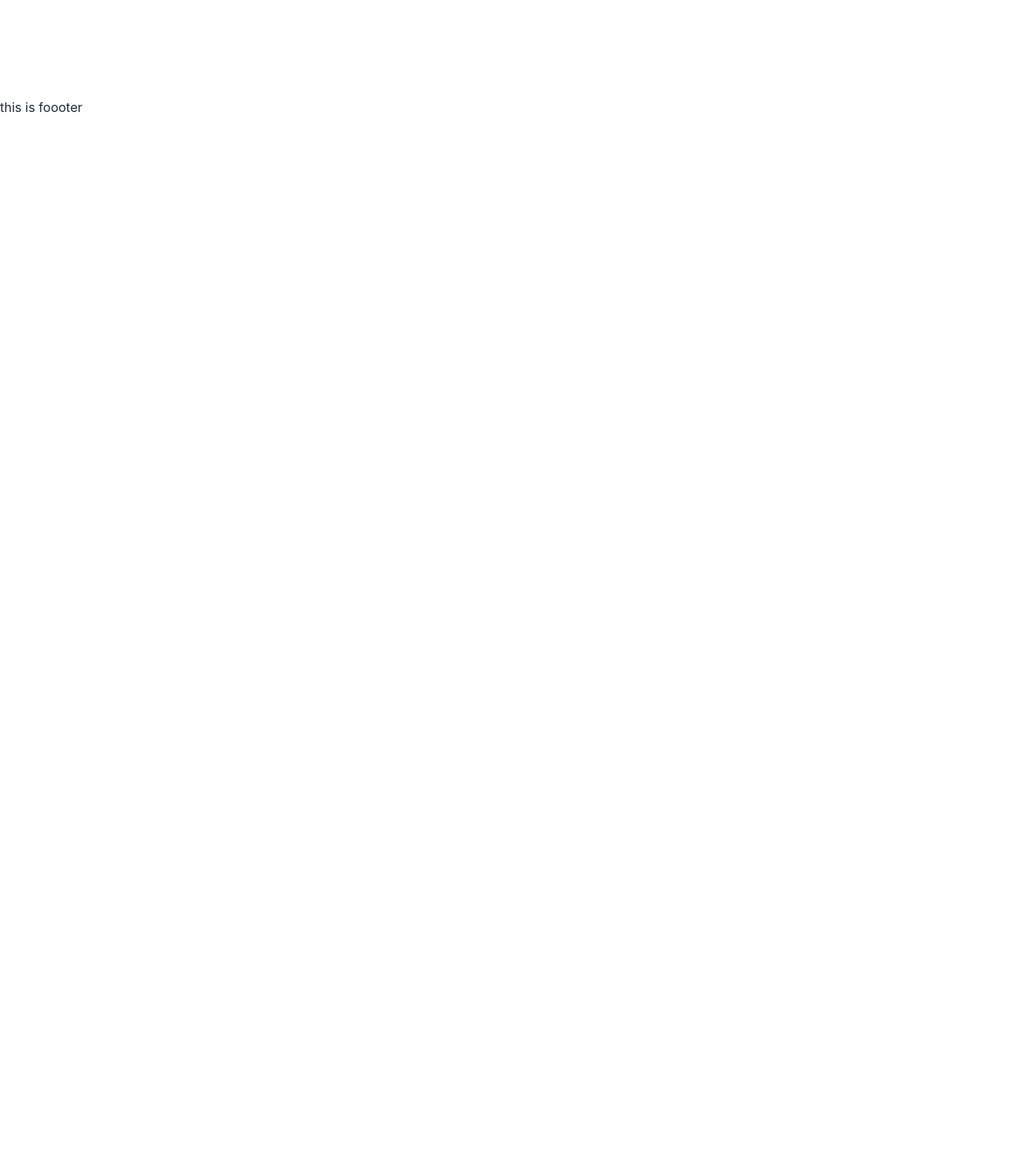
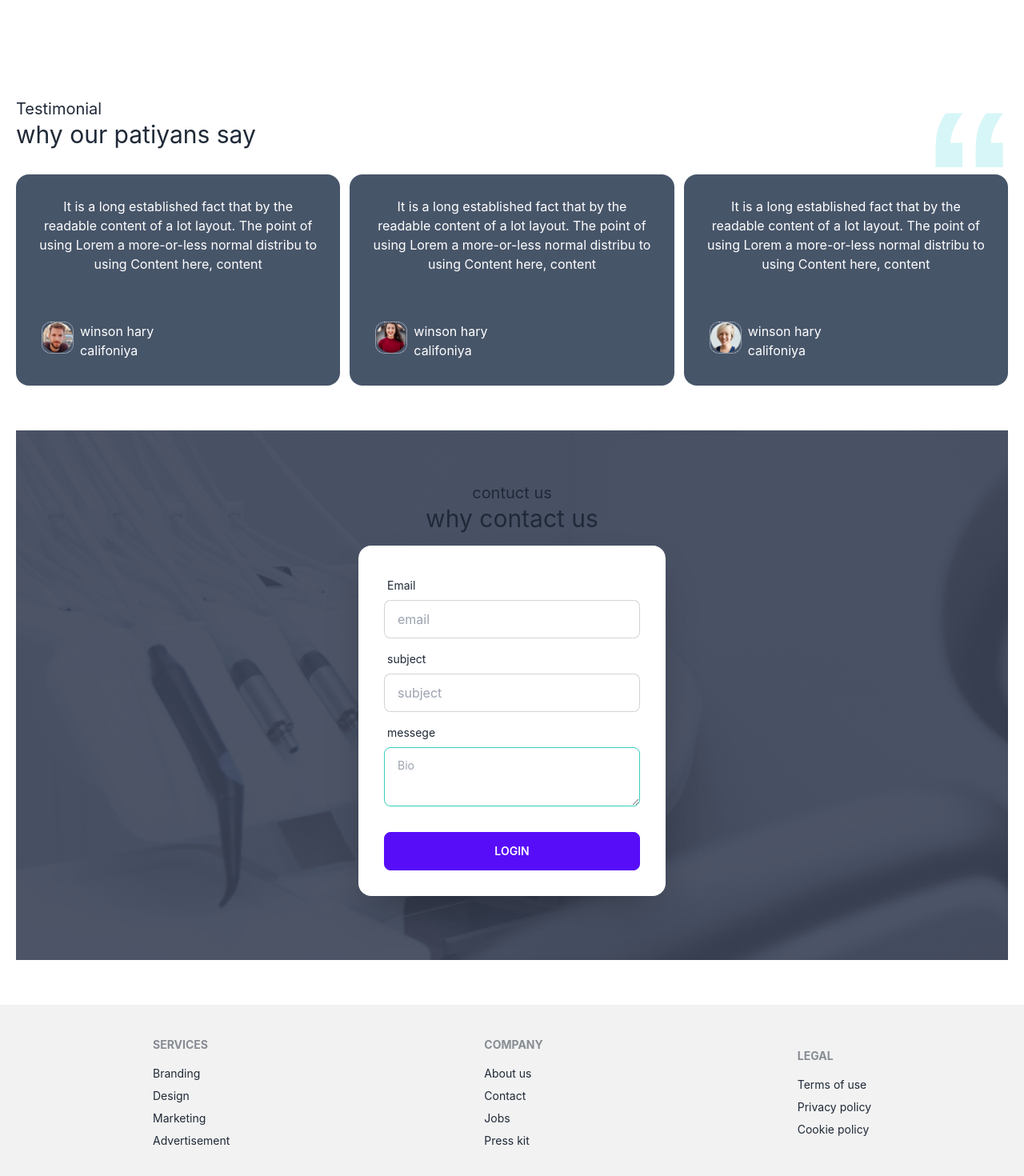
Before and after one commit to devSobuj910/doctors-portal, a React (Create React App) app: page / in a window 1280 px wide. Shown: the part 2359-3829 px from the top of the page at 80% size. Before the commit the page ends 2505 px from the top, so only its background shows below. Built offline with nearby package versions, Linux system fonts and the light colour scheme.

Commit message:
desing complate

```diff
--- a/src/pages/home/Home.js
+++ b/src/pages/home/Home.js
@@ -2,8 +2,10 @@ import React from "react";
 import Banner from "./baner/Banner";
 import Cardonfos from "./cardinfo/Cardonfos";
 import Care from "./care/Care";
+import ContactForm from "./contactform/ContactForm";
 import Apoinment from "./makeapoinment/Apoinment";
 import Servics from "./services/Servics";
+import Testmonians from "./testmoniyal/Testmonians";
 
 const Home = () => {
   return (
@@ -13,6 +15,8 @@ const Home = () => {
       <Servics></Servics>
       <Care></Care>
       <Apoinment></Apoinment>
+      <Testmonians></Testmonians>
+      <ContactForm></ContactForm>
     </div>
   );
 };
--- /dev/null
+++ b/src/pages/home/contactform/ContactForm.js
@@ -0,0 +1,18 @@
+import React from "react";
+import bgimg from "../../.././assets/images/appointment.png";
+import Form from "./Form";
+
+const ContactForm = () => {
+  return (
+    <div className="text-center my-14 py-16" style={{ backgroundImage: `url(${bgimg})` }}>
+      <h4 className="text-xl">contuct us</h4>
+
+      <h2 className="text-3xl">why contact us</h2>
+      <div>
+        <Form></Form>
+      </div>
+    </div>
+  );
+};
+
+export default ContactForm;
--- /dev/null
+++ b/src/pages/home/contactform/Form.js
@@ -0,0 +1,52 @@
+import React from 'react';
+import { Link } from 'react-router-dom';
+
+
+const Form = () => {
+    return (
+      <div className="hero">
+        <div className="hero-content flex-col  ">
+          <div className="card w-96 shadow-2xl bg-base-100">
+            <div className="card-body">
+              <div className="form-control">
+                <label className="label">
+                  <span className="label-text">Email</span>
+                </label>
+                <input
+                  type="text"
+                  placeholder="email"
+                  className="input input-bordered"
+                />
+              </div>
+              <div className="form-control">
+                <label className="label">
+                  <span className="label-text">subject</span>
+                </label>
+                <input
+                  type="text"
+                  placeholder="subject"
+                  className="input input-bordered"
+                />
+              </div>
+
+              <div className="form-control">
+                <label className="label">
+                  <span className="label-text">messege</span>
+                </label>
+                <textarea
+                  className="textarea textarea-accent"
+                  placeholder="Bio"
+                ></textarea>
+              </div>
+
+              <div className="form-control mt-6">
+                <button className="btn btn-primary">Login</button>
+              </div>
+            </div>
+          </div>
+        </div>
+      </div>
+    );
+};
+
+export default Form;
--- /dev/null
+++ b/src/pages/home/testmoniyal/Tesmoniya.js
@@ -0,0 +1,24 @@
+import React from 'react';
+
+const Tesmoniya = ({ info}) => {
+
+    const { name, describe, img, city } = info;
+
+
+
+    return (
+      <div className="card bg-slate-600 text-white ">
+            <p className='p-7 text-center'>{ describe}</p>
+            <div className="card-body flex lg:flex-row justify-start ">
+                <img className='w-10 h-10 rounded-xl border rounded-xl  bottom-1 border-dotted' src={img} alt="" />
+                <div >
+                    <h2 className='text-white'>{name}</h2>
+                    <p>{ city}</p>
+                </div>
+
+        </div>
+      </div>
+    );
+};
+
+export default Tesmoniya;
--- /dev/null
+++ b/src/pages/home/testmoniyal/Testmonians.js
@@ -0,0 +1,55 @@
+import React from "react";
+import Tesmoniya from "./Tesmoniya";
+import pepole1 from "../../.././assets/images/people1.png";
+import people2 from "../../.././assets/images/people2.png";
+import people3 from "../../.././assets/images/people3.png";
+import quts from "../../.././assets/icons/quote.svg";
+
+const Testmonians = () => {
+  const testmoniyalinfo = [
+    {
+      id: 1,
+      img: pepole1,
+      describe:
+        "It is a long established fact that by the readable content of a lot layout. The point of using Lorem a more-or-less normal distribu to using Content here, content",
+      name: "winson hary",
+      city: "califoniya"
+    },
+    {
+      id: 2,
+      img: people2,
+      describe:
+        "It is a long established fact that by the readable content of a lot layout. The point of using Lorem a more-or-less normal distribu to using Content here, content",
+      name: "winson hary",
+      city: "califoniya"
+    },
+    {
+      id: 3,
+      img: people3,
+      describe:
+        "It is a long established fact that by the readable content of a lot layout. The point of using Lorem a more-or-less normal distribu to using Content here, content",
+      name: "winson hary",
+      city: "califoniya"
+    }
+  ];
+
+  return (
+    <div>
+      <div className="flex justify-between ">
+        <div>
+          <h3 className="text-xl ">Testimonial</h3>
+          <h1 className="text-3xl">why our patiyans say</h1>
+        </div>
+        <img className="w-24 h-24 " src={quts} alt="" />
+      </div>
+
+      <div className="grid grid-cols-1 gap-3 md:grid-cols-2 lg:grid-cols-3">
+        {testmoniyalinfo.map((info) => (
+          <Tesmoniya key={info.id} info={info}></Tesmoniya>
+        ))}
+      </div>
+    </div>
+  );
+};
+
+export default Testmonians;
--- a/src/shared/footer/Foooter.js
+++ b/src/shared/footer/Foooter.js
@@ -1,10 +1,53 @@
 import React from "react";
-
+import { Link } from "react-router-dom";
 const Foooter = () => {
   return (
-    <div>
-      <h1>this is foooter</h1>
-    </div>
+    <footer>
+      <footer className="footer p-10 bg-base-200 text-base-content">
+        <div className="m-auto">
+          <span className="footer-title">Services</span>
+          <Link to="/" className="link link-hover">
+            Branding
+          </Link>
+          <Link to="/" className="link link-hover">
+            Design
+          </Link>
+          <Link to="/" className="link link-hover">
+            Marketing
+          </Link>
+          <Link to="/" className="link link-hover">
+            Advertisement
+          </Link>
+        </div>
+        <div className="m-auto">
+          <span className="footer-title">Company</span>
+          <Link to="/" className="link link-hover">
+            About us
+          </Link>
+          <Link to="/" className="link link-hover">
+            Contact
+          </Link>
+          <Link to="/" className="link link-hover">
+            Jobs
+          </Link>
+          <Link to="/" className="link link-hover">
+            Press kit
+          </Link>
+        </div>
+        <div className="m-auto">
+          <span className="footer-title">Legal</span>
+          <Link to="/" className="link link-hover">
+            Terms of use
+          </Link>
+          <Link to="/" className="link link-hover">
+            Privacy policy
+          </Link>
+          <Link to="/" className="link link-hover">
+            Cookie policy
+          </Link>
+        </div>
+      </footer>
+    </footer>
   );
 };
 
```
